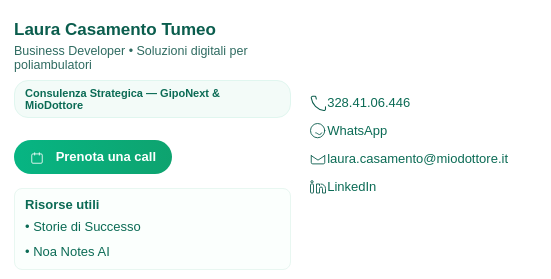
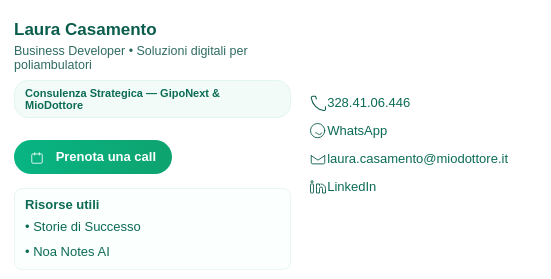
Before and after one commit to Alfpes24/firma_laura, a plain HTML site: page index.html in a window 1280 px wide. Shown: the top 279 px of the page, 108-659 px from the left. Drawn offline with Linux system fonts and the light colour scheme.

Commit message:
Update name in index.html

```diff
--- a/index.html
+++ b/index.html
@@ -10,7 +10,7 @@
     <!-- Colonna principale: nome, ruolo, badge, CTA, risorse -->
     <td style="vertical-align:middle; padding:12px 12px 12px 0;">
       <!-- Nome e ruolo -->
-      <div style="font-size:17px; font-weight:700; color:#0a5d4d; margin-bottom:4px;">Laura Casamento Tumeo</div>
+      <div style="font-size:17px; font-weight:700; color:#0a5d4d; margin-bottom:4px;">Laura Casamento</div>
       <div style="font-size:12.5px; color:#2f6b61; margin-bottom:8px;">
         Business Developer • Soluzioni digitali per poliambulatori
       </div>
```
